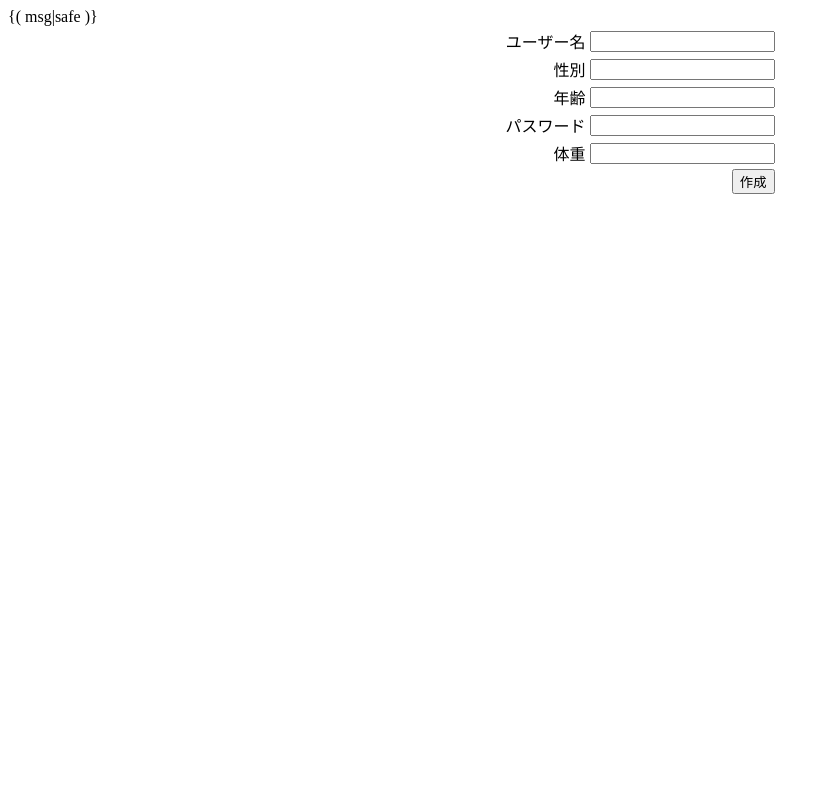
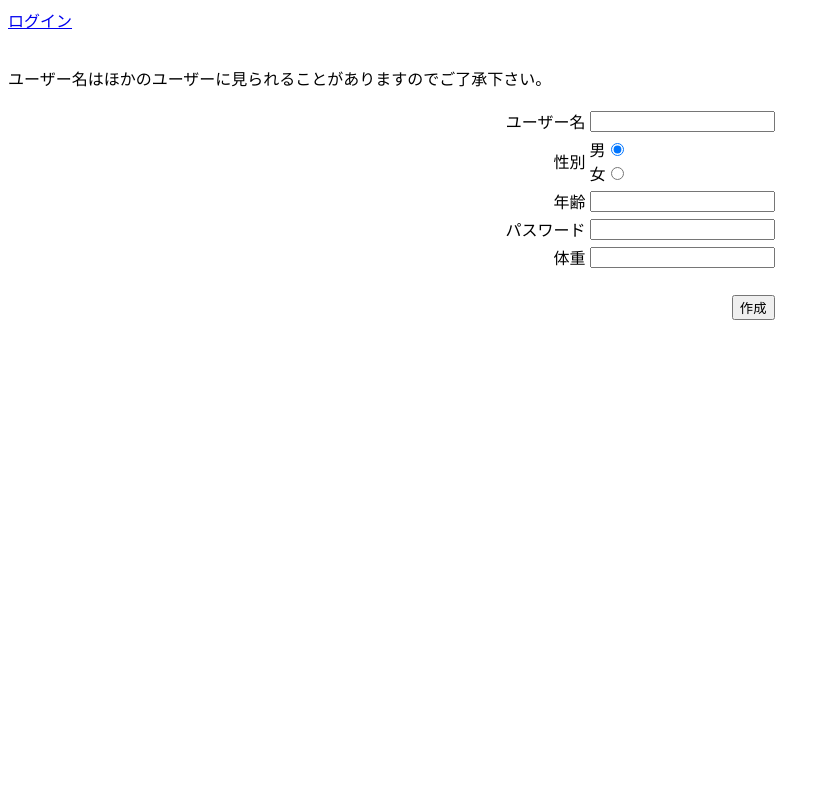
Before and after one commit to sho5518/flask, a Flask app: page /make in a window 1280 px wide. Shown: the whole page, without its empty margins (0-829 px from the left). Run offline with Flask 2, Linux system fonts and the light colour scheme; some libraries are stand-ins or nearby versions.

Commit message:
Update make.html

```diff
--- a/templates/make.html
+++ b/templates/make.html
@@ -1,11 +1,22 @@
-{( msg|safe )}
+<a href="login">ログイン</a><br>
+{{msg | safe}}
+<head>
+    <meta charset="utf-8">
+    <title>新規登録</title>
+</head>
+
+<body>
 <table align="center">
     <form method="POST" action="make">
         <tr><td align="right">ユーザー名</td><td><input type="username" name="username" required></td></tr>
-        <tr><td align="right">性別</td><td><input type="sex" name="sex" required></td></tr>
+        <tr><td align="right">性別</td><td><label>男<input type="radio" name="format" value="M" checked></label><br>
+            <label>女<input type="radio" name="format" value="W"></label></td></tr>
         <tr><td align="right">年齢</td><td><input type="age" name="age" required></td></tr>
         <tr><td align="right">パスワード</td><td><input type="password" name="password" required></td></tr>
         <tr><td align="right">体重</td><td><input type="weight" name="weight" required></td></tr>
+        <tr><th><td>&nbsp;</td></th></tr>
         <tr><td colspan="2" align="right"><input type="submit" value="作成"></td></tr>
-    </form>
+    </form><br>
+    <p>ユーザー名はほかのユーザーに見られることがありますのでご了承下さい。</p>
 </table>
+</body>
```
